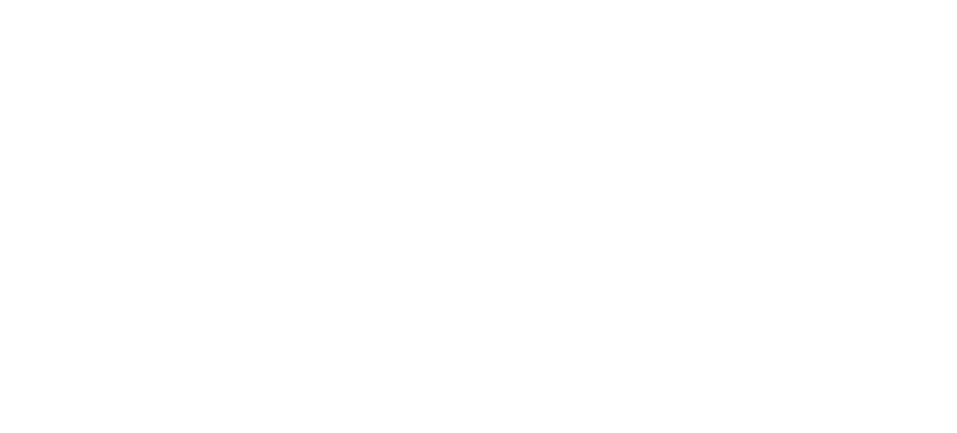
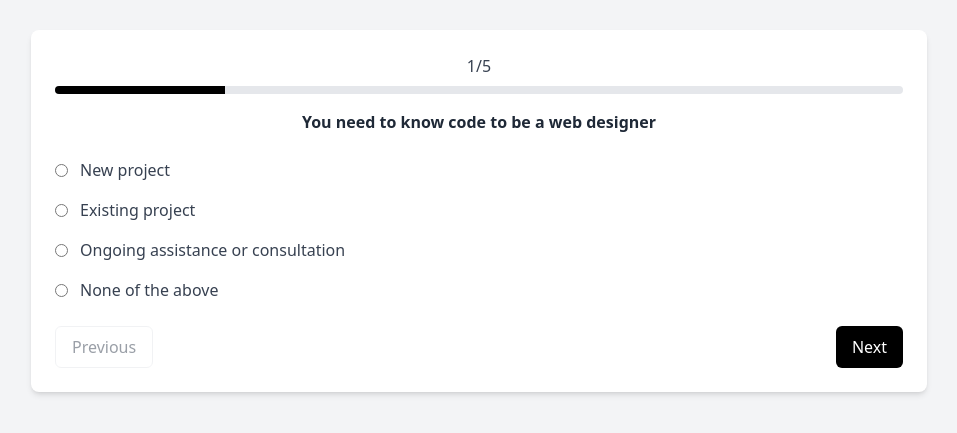
Before and after one commit to dhiyanesh-cyber/feedback_system, a React (Vite) app in the folder frontend/: page /questionnaire in a window 1280 px wide. Before the commit this address had no page. Shown: the part 189-622 px from the top of the page, without its empty margins (161-1118 px from the left). Built offline with nearby package versions, Linux system fonts and the light colour scheme.

Commit message:
Student Question Page UI

```diff
--- a/frontend/src/App.jsx
+++ b/frontend/src/App.jsx
@@ -4,10 +4,11 @@
 import YearSelection from "./components/admin/YearSelection";
 import ClassList from "./components/admin/ClassList";
 import { EndpointProvider } from "./context/EndpointContext";
-import  LoginComponent  from "./pages/auth/loginComponent";
+import LoginComponent from "./pages/auth/loginComponent";
 import "./index.css";
 import AddDetails from "./components/admin/AddDetails";
 import PublishPage from "./components/admin/Publishpage";
+import Questionnaire from "./components/Questionnaire";
 
 const App = () => {
   return (
@@ -18,10 +19,24 @@
           {/* Route for listing departments */}
           <Route path="/admin/departments" element={<DepartmentList />} />
           {/* Route for selecting a year */}
-          <Route path="/admin/departments/:department_id/years" element={<YearSelection />} />
-          <Route path="/admin/departments/:department_id/years/:year_id/classes" element={<ClassList />} />
-          <Route path="/admin/departments/:department_id/years/:year_id/add" element={<AddDetails />} />
-          <Route path="/admin/departments/:department_id/publish" element={<PublishPage />} />
+
+          <Route
+            path="/admin/departments/:department_id/years"
+            element={<YearSelection />}
+          />
+          <Route
+            path="/admin/departments/:department_id/years/:year_id/classes"
+            element={<ClassList />}
+          />
+          <Route
+            path="/admin/departments/:department_id/years/:year_id/add"
+            element={<AddDetails />}
+          />
+          <Route
+            path="/admin/departments/:department_id/publish"
+            element={<PublishPage />}
+          />
+          <Route path="/questionnaire" element={<Questionnaire />} />
         </Routes>
       </Router>
     </EndpointProvider>
--- /dev/null
+++ b/frontend/src/components/Questionnaire.jsx
@@ -0,0 +1,108 @@
+import React, { useState } from "react";
+
+const Questionnaire = () => {
+  // State to track the current question
+  const [currentQuestionIndex, setCurrentQuestionIndex] = useState(0);
+
+  // Example questions array
+  const questions = [
+    "You need to know code to be a web designer",
+    "Do you have prior experience in web development?",
+    "Are you interested in frontend, backend, or full-stack development?",
+    "Do you prefer working on individual projects or as part of a team?",
+    "What is your preferred programming language?",
+    // Add more questions up to 24
+  ];
+
+  // Options for each question (can be customized per question if needed)
+  const options = [
+    "New project",
+    "Existing project",
+    "Ongoing assistance or consultation",
+    "None of the above",
+  ];
+
+  // Total number of questions
+  const totalQuestions = questions.length;
+
+  // Function to handle going to the next question
+  const handleNext = () => {
+    if (currentQuestionIndex < totalQuestions - 1) {
+      setCurrentQuestionIndex((prev) => prev + 1);
+    }
+  };
+
+  // Function to handle going to the previous question
+  const handlePrevious = () => {
+    if (currentQuestionIndex > 0) {
+      setCurrentQuestionIndex((prev) => prev - 1);
+    }
+  };
+
+  return (
+    <div className="flex flex-col items-center justify-center min-h-screen bg-gray-100">
+      <div className="bg-white shadow-md rounded-lg p-6 w-full max-w-4xl h-auto min-h-[300px]">
+        {/* Progress Bar */}
+        <div className="text-center font-medium text-gray-700 mb-4">
+          <p>
+            {currentQuestionIndex + 1}/{totalQuestions}
+          </p>
+          <div className="h-2 bg-gray-200 rounded-full overflow-hidden my-2">
+            <div
+              className="h-full bg-black"
+              style={{
+                width: `${
+                  ((currentQuestionIndex + 1) / totalQuestions) * 100
+                }%`,
+              }}
+            ></div>
+          </div>
+        </div>
+
+        {/* Question Text */}
+        <div className="text-center text-gray-800 font-semibold mb-6">
+          {questions[currentQuestionIndex]}
+        </div>
+
+        {/* Options */}
+        <div className="space-y-4">
+          {options.map((option, index) => (
+            <label key={index} className="flex items-center space-x-3">
+              <input
+                type="radio"
+                name={`question-${currentQuestionIndex}`}
+                className="form-radio text-black"
+              />
+              <span className="text-gray-700">{option}</span>
+            </label>
+          ))}
+        </div>
+
+        {/* Navigation Buttons */}
+        <div className="flex justify-between mt-6">
+          <button
+            onClick={handlePrevious}
+            className={`px-4 py-2 bg-white text-gray-700 border rounded-md hover:bg-gray-100 ${
+              currentQuestionIndex === 0 && "opacity-50 cursor-not-allowed"
+            }`}
+            disabled={currentQuestionIndex === 0}
+          >
+            Previous
+          </button>
+          <button
+            onClick={handleNext}
+            className={`px-4 py-2 bg-black text-white rounded-md hover:bg-gray-800 ${
+              currentQuestionIndex === totalQuestions - 1 &&
+              "opacity-50 cursor-not-allowed"
+            }`}
+            disabled={currentQuestionIndex === totalQuestions - 1}
+          >
+            Next
+          </button>
+        </div>
+      </div>
+    </div>
+  );
+};
+
+export default Questionnaire;
```
